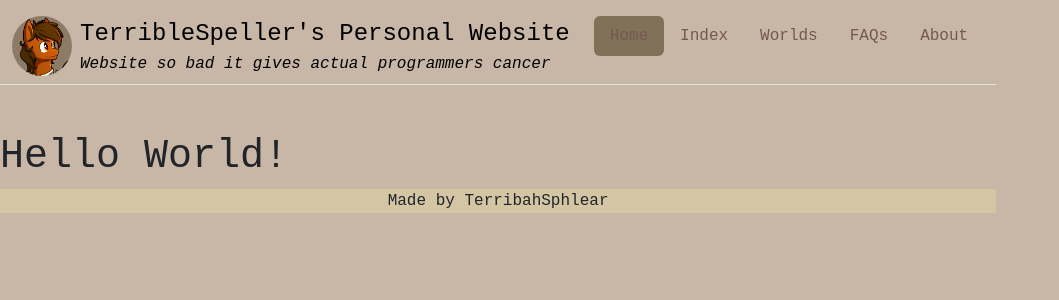
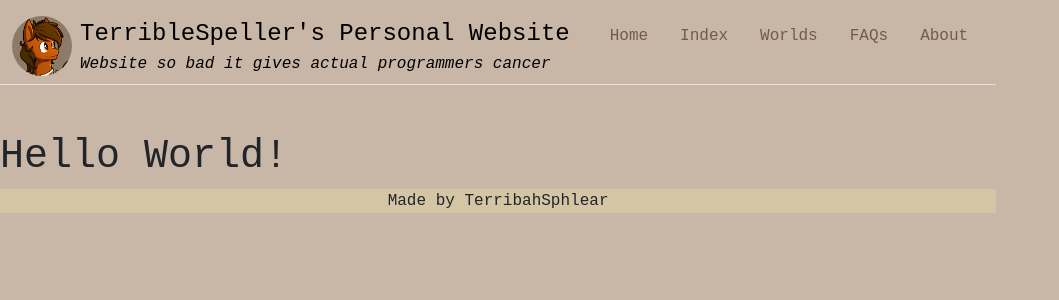
Before and after one commit to TerribleSpeller/website, a React (Create React App) app: page /#/ in a window 1280 px wide. Shown: the top 300 px of the page, without its empty margins (0-1059 px from the left). Built offline with nearby package versions, Linux system fonts and the light colour scheme.

Commit message:
Remove Comments

```diff
--- a/src/components/Navbar.jsx
+++ b/src/components/Navbar.jsx
@@ -27,8 +27,7 @@
             <li className="nav-item">
               <a
                 href="index.html"
-                className="nav-link active"
-                aria-current="page"
+                className="nav-link"
               >
                 Home
               </a>
```
Also changed, not shown: public/index.html (+0 -33 lines).
